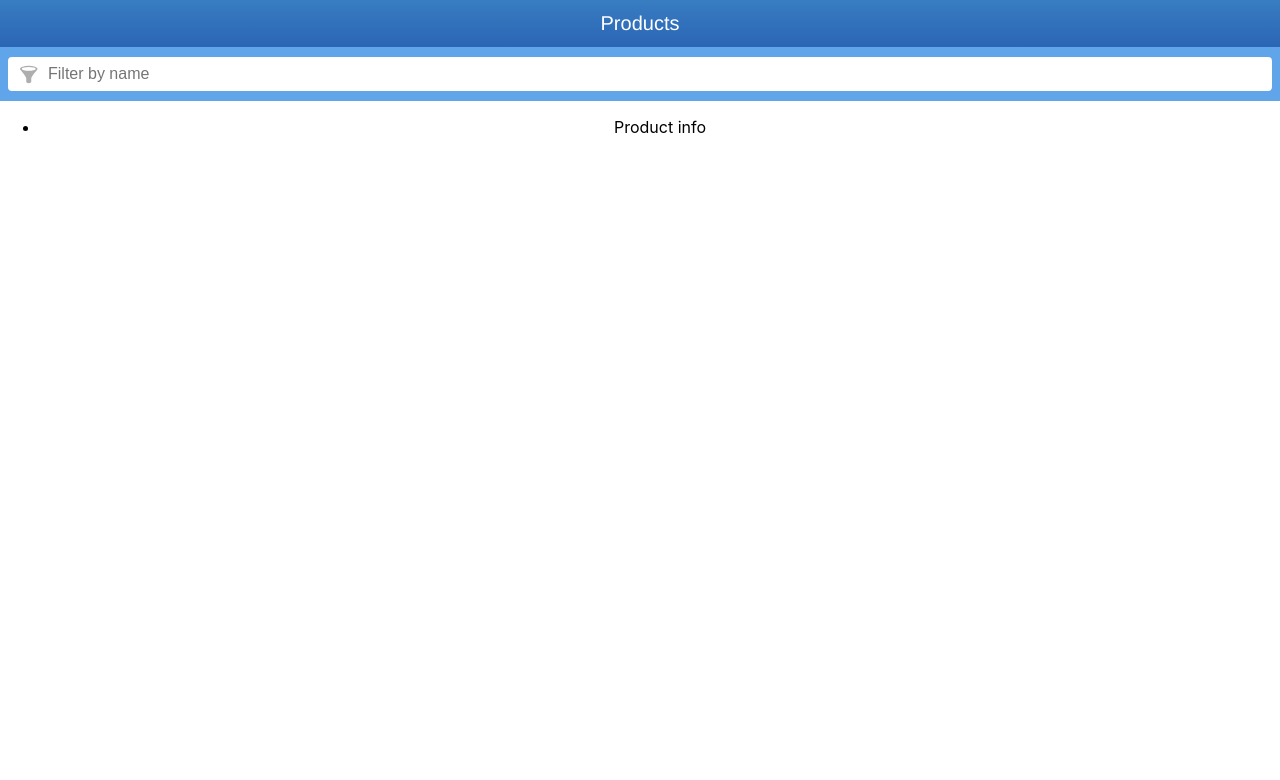
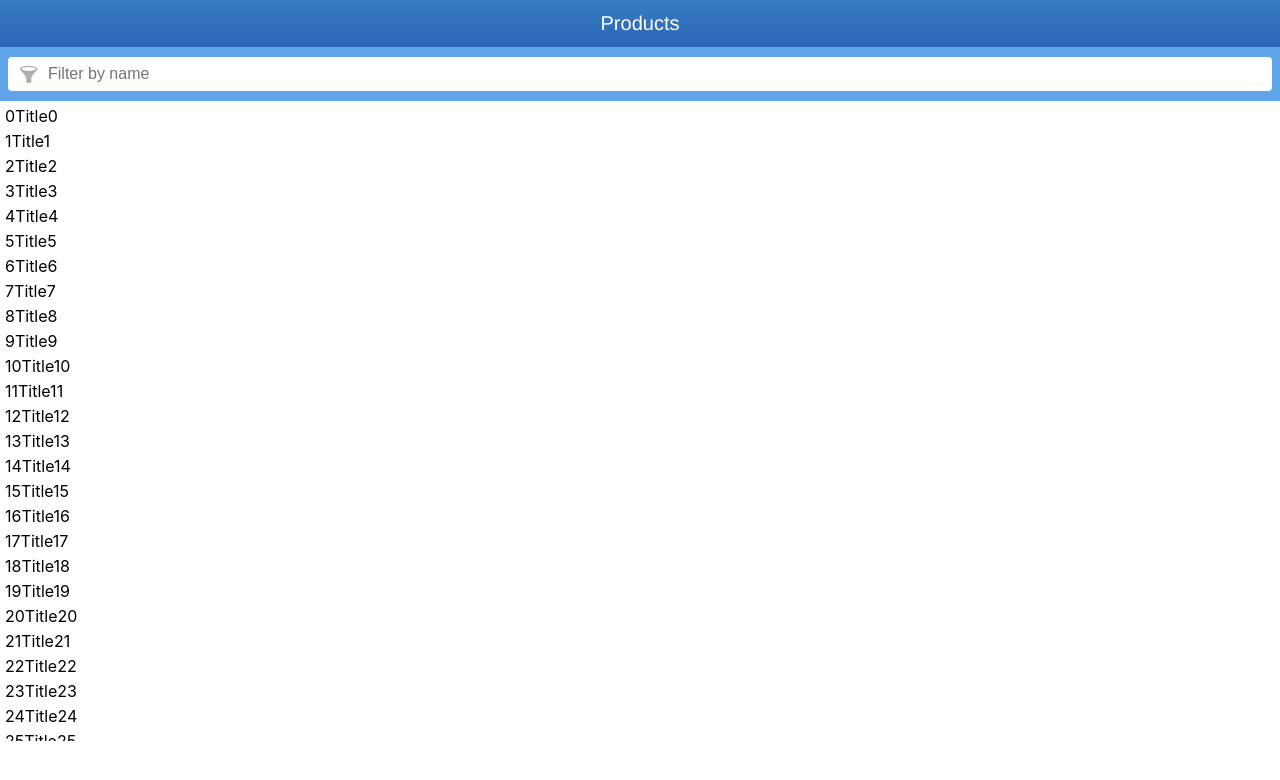
Before and after one commit to shathee/react-product-list, a React (Create React App) app: page / in a window 1280 px wide. Shown: the top 780 px of the page. Built offline with nearby package versions, Linux system fonts and the light colour scheme.

Commit message:
intial product list rendered with react window

```diff
--- a/package.json
+++ b/package.json
@@ -9,6 +9,8 @@
     "react": "^17.0.2",
     "react-dom": "^17.0.2",
     "react-scripts": "4.0.3",
+    "react-virtualized-auto-sizer": "^1.0.5",
+    "react-window": "^1.8.6",
     "styled-components": "^5.2.3",
     "web-vitals": "^1.1.1"
   },
--- a/src/components/Product.js
+++ b/src/components/Product.js
@@ -1,12 +1,18 @@
 import styled from 'styled-components';
 
-const ProductUl = styled.ul``;
 
-function Product() {
+const ProductDiv = styled.div`
+   display:flex;
+   flex-flow:row;
+   padding: 5px;
+`;
+
+function Product(props) {
     return (
-        <ProductUl>
-            <li>Product info</li>
-        </ProductUl>
+        <ProductDiv key={props.key} style={props.style} >
+            <div>{props.item.id}</div>
+            <div>{props.item.title}</div>
+        </ProductDiv>
     );
 }
 
--- a/src/components/ProductList.js
+++ b/src/components/ProductList.js
@@ -1,14 +1,38 @@
 import styled from 'styled-components';
+
 import Product from './Product';
+import { FixedSizeList as List } from "react-window";
+import AutoSizer from "react-virtualized-auto-sizer";
 
-const ProductListDiv = styled.div``;
+
+const ProductListDiv = styled.div`
+    height:80vh;
+`;
 
 function ProductList() {
-    return (
-        <ProductListDiv>
-            <Product/>
-        </ProductListDiv>
-    );
+  const data = new Array(100000).fill().map((value, id) => (({
+    id: id,
+    title: 'Title' + id
+  })))
+
+  const Row = ({ index, key, style }) => (
+    <Product key={key} style={style} item={data[index]}/>
+  )
+  return (
+    <ProductListDiv>
+        <AutoSizer>
+            {({ height, width }) => (
+                <List
+                width={width}
+                height={height}
+                itemCount={1000}
+                itemSize={25}
+              >
+                {Row}
+              </List>
+            )}
+        </AutoSizer>
+    </ProductListDiv>
+  );
 }
-
 export default ProductList;
```
Also changed, not shown: 1 other file (tests, documents, lock files or other folders).
